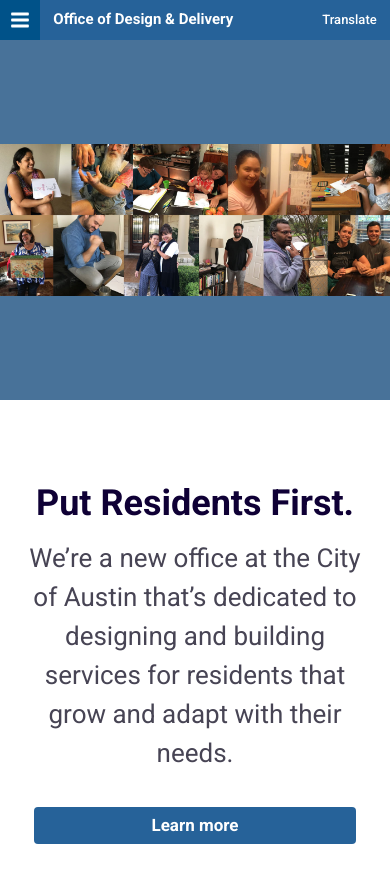
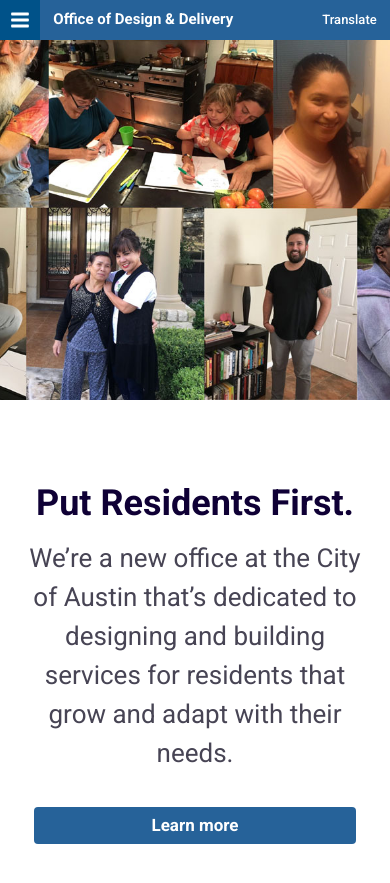
Before and after one commit to opensavannah/ProjectResilience, a Jekyll site: the page built from index.md, in a window 390 px wide and 900 px high. Shown: the top 883 px of the window. Built offline with Jekyll 4.4.1, drawn with Linux system fonts in a browser that asks for light colours.

Commit message:
cover on mobile

```diff
--- a/assets/stylesheets/zilker/sections.scss
+++ b/assets/stylesheets/zilker/sections.scss
@@ -5,6 +5,12 @@ section {}
   height: 40vh;
   max-height: 400px;
   background-color: #487299;
+}
+
+@media only screen and (max-width: 600px) {
+.page-photo-header {
+  background-size: cover;
+}
 }
 
 .page-photo-header-about {
```
